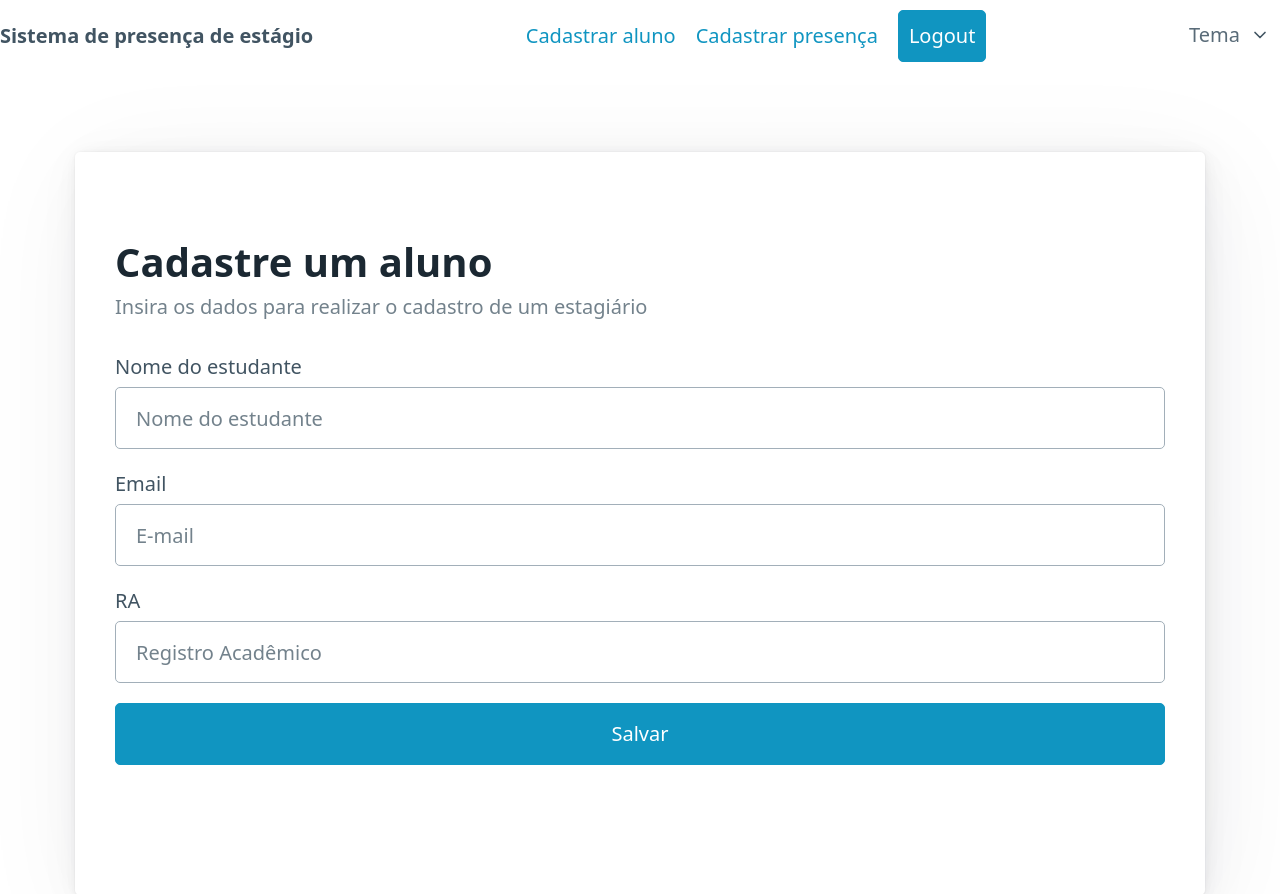
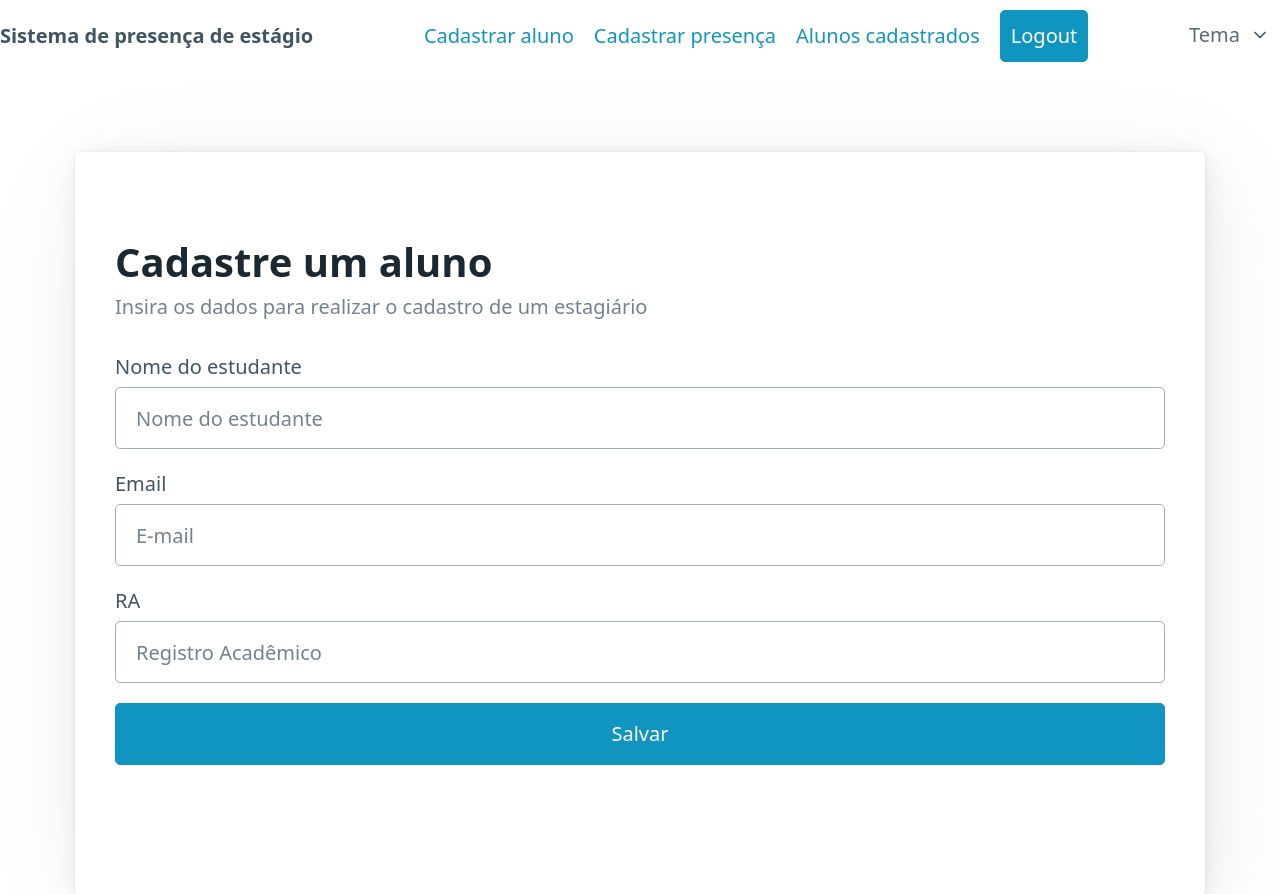
Before and after one commit to renan-augusto/piTeste, a Flask app: page /create-student in a window 1280 px wide. Shown: the top 894 px of the page. Run offline with Flask 3, Linux system fonts and the light colour scheme; the visitor is signed in with stand-in values (Sample User, id 1); some libraries are stand-ins or nearby versions.

Commit message:
feat(link) - adicao da rota para exibicao dos alunos

```diff
--- a/templates/template.html
+++ b/templates/template.html
@@ -16,6 +16,7 @@
         <ul>
             <li><a href="{{ url_for('create') }}">Cadastrar aluno</a></li>
             <li><a href="#">Cadastrar presença</a></li>
+            <li><a href="{{ url_for('students') }}">Alunos cadastrados</a></li>
             <li><a href="{{ url_for('logout') }}" role="button">Logout</a></li>
         </ul>
         <li>
```
